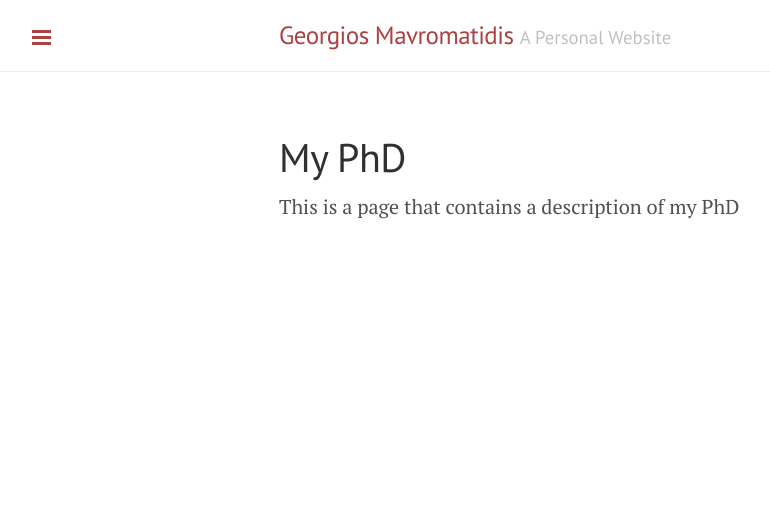
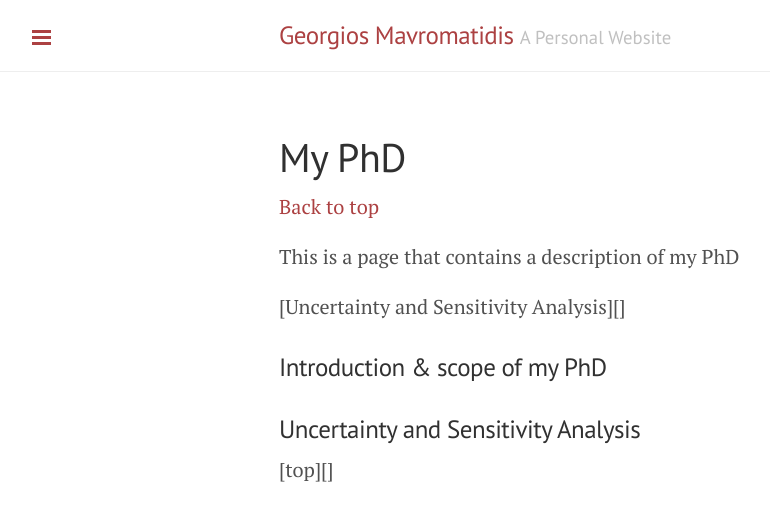
Before and after one commit to gmavrom33/gmavrom.github.io, a Jekyll site: the page built from my-phd/index.md, in a window 1280 px wide. Shown: the top 521 px of the page, without its empty margins (1-771 px from the left). Built offline with Jekyll 4.4.1, drawn with Linux system fonts in a browser that asks for light colours; nearby versions of some CDN libraries.

Commit message:
Updated phd description

```diff
--- a/my-phd/index.md
+++ b/my-phd/index.md
@@ -2,5 +2,14 @@
 layout: page
 title: My PhD
 ---
+ <a href="#top">Back to top</a>
 
 This is a page that contains a description of my PhD
+
+[Uncertainty and Sensitivity Analysis][]
+
+### Introduction & scope of my PhD
+
+### Uncertainty and Sensitivity Analysis
+
+[top][]
```
